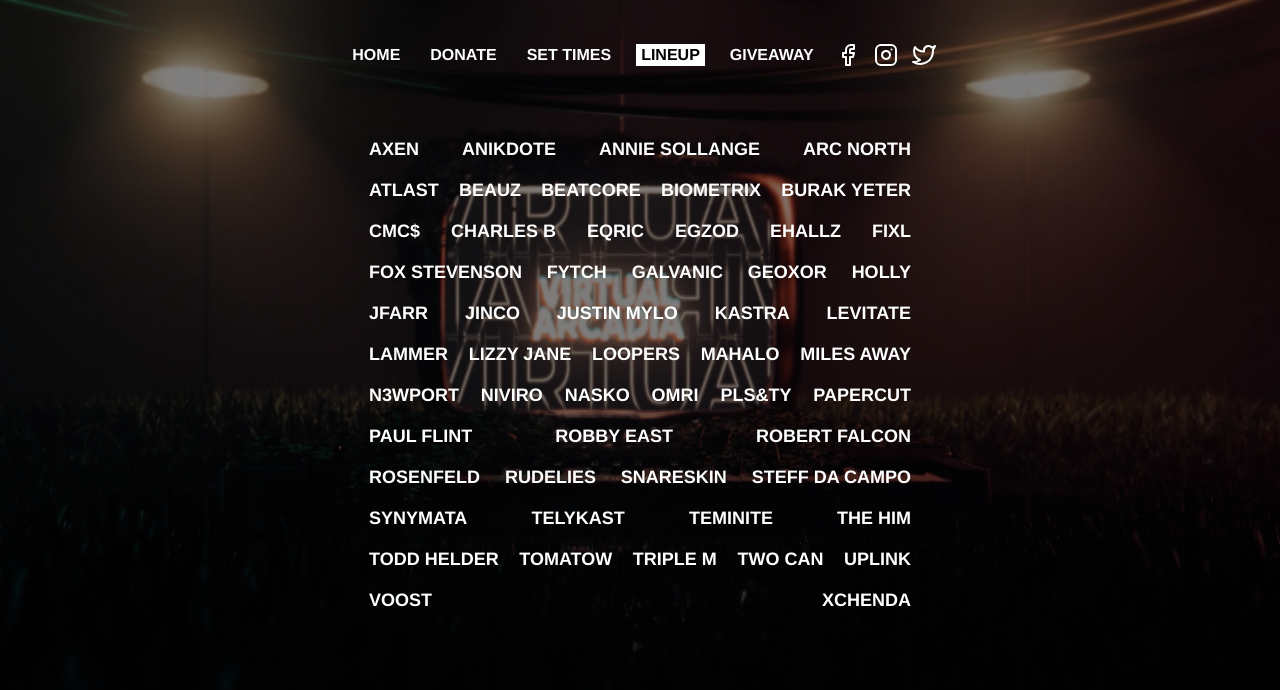
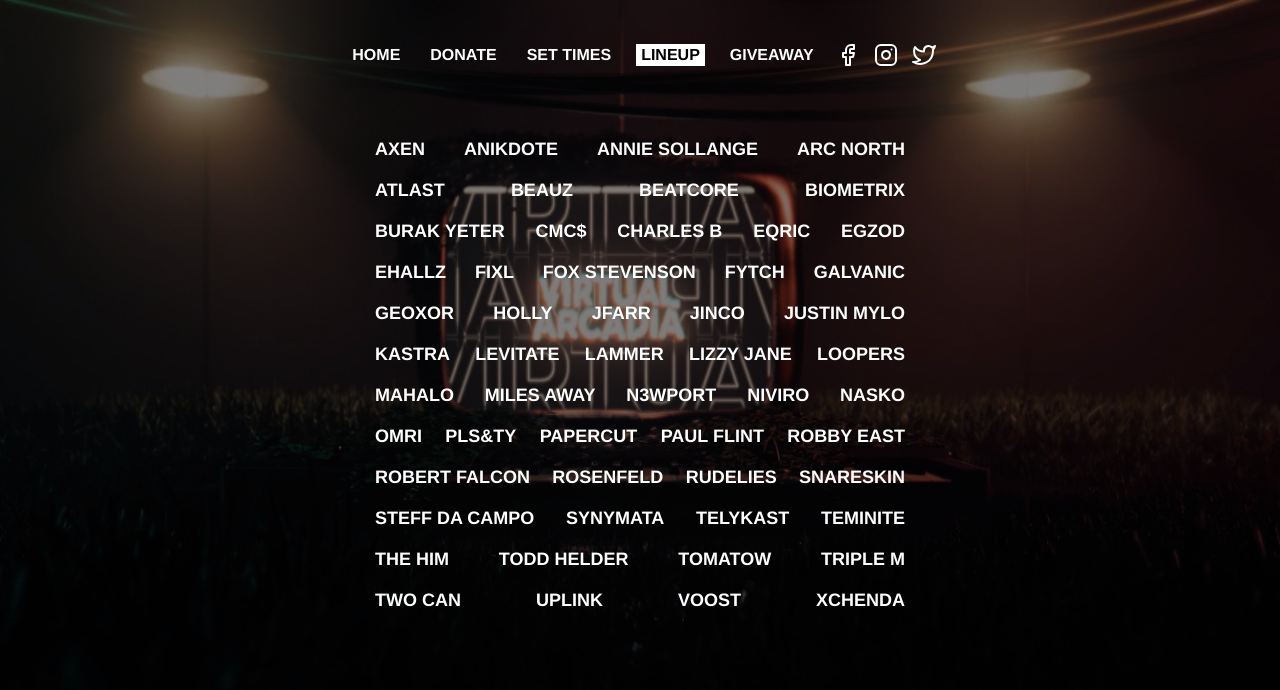
Before and after one commit to lacunarecs/virtualarcadia, a Vue app: page /lineup in a window 1280 px wide. Shown: the top 690 px of the page. Built offline with nearby package versions, Linux system fonts and the light colour scheme.

Commit message:
Lineup wrapping fix

```diff
--- a/src/views/Lineup.vue
+++ b/src/views/Lineup.vue
@@ -69,7 +69,7 @@
   flex-direction: column
   align-items: center
   .lineup
-    width: 562px
+    width: 550px
     text-transform: uppercase
     font-weight: 600
     font-size: 18px
@@ -78,10 +78,10 @@
     justify-content: space-between
     @media (max-width: 600px)
       transform: scale(0.8)
-      width: 500px
+      width: 510px
     @media (max-width: 450px)
       transform: scale(0.6)
-      width: 500px
+      width: 510px
     span
       margin: 10px 10px
 </style>
```
